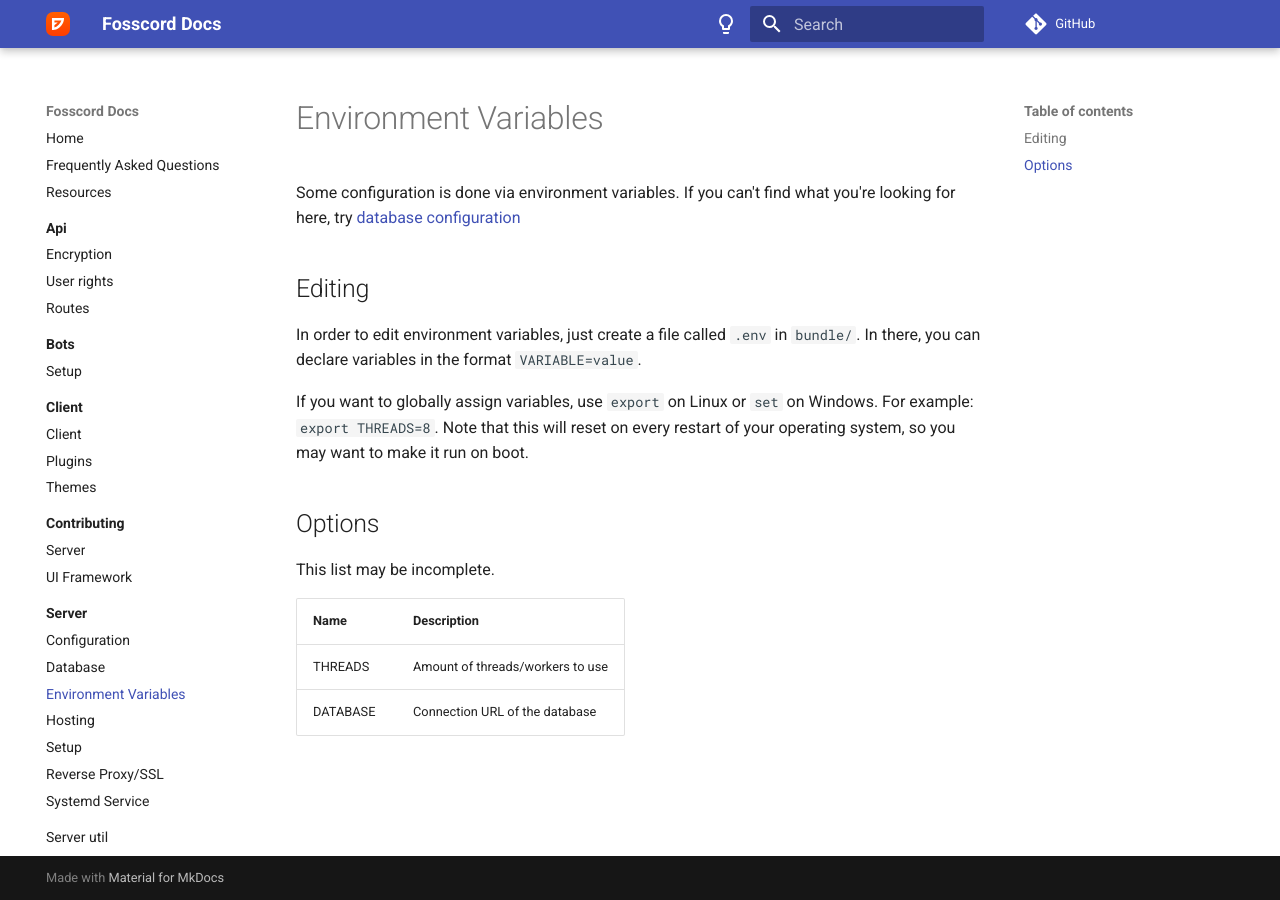
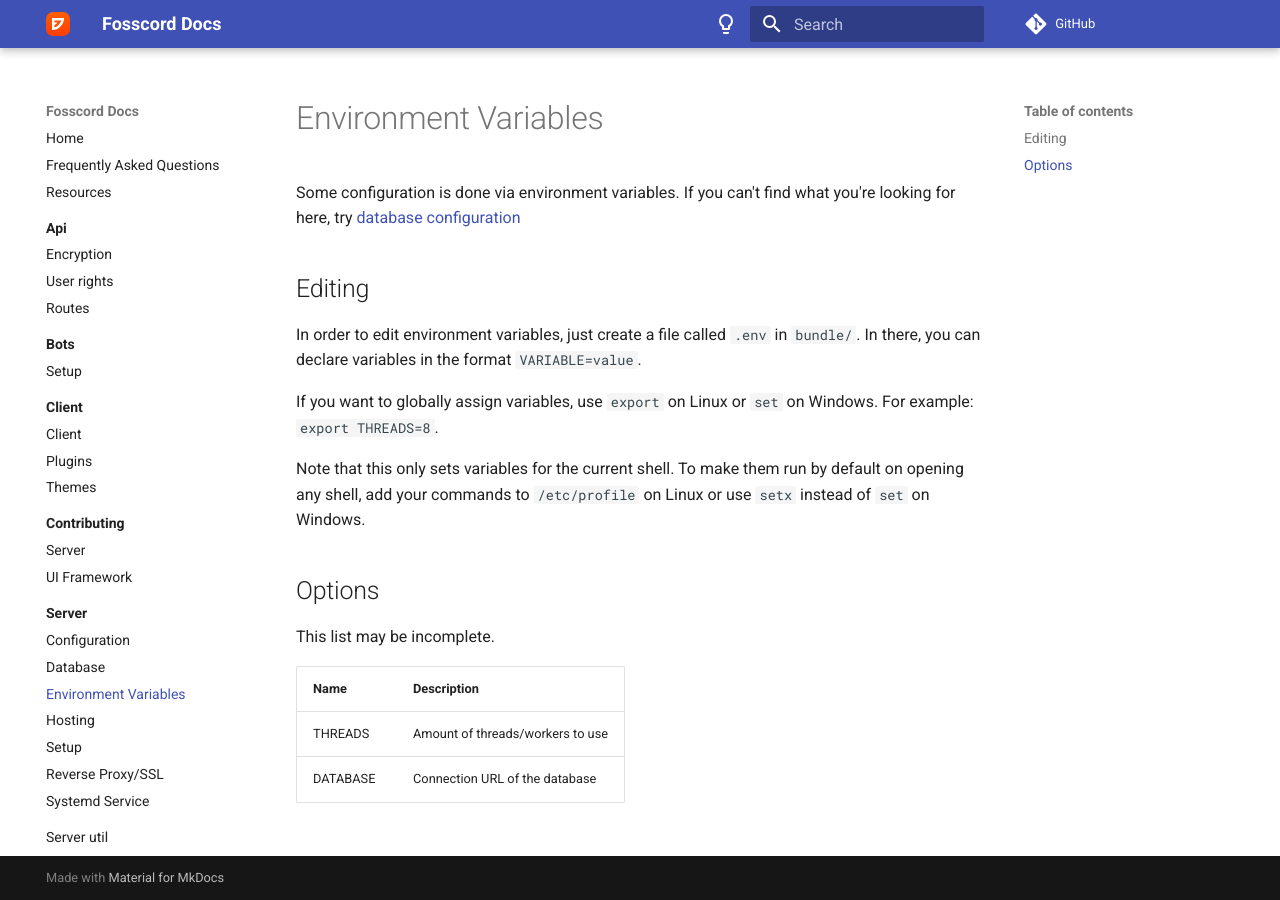
Before and after one commit to spacebarchat/docs, an MkDocs documentation site: the page built from docs/server/env.md, in a window 1280 px wide. Built offline with MkDocs 1.6.1 and Material for MkDocs 9.7.7, drawn with Linux system fonts in a browser that asks for light colours; comment, search, counter and statistics services are not loaded.

Commit message:
apparently my setup is weird

```diff
--- a/docs/server/env.md
+++ b/docs/server/env.md
@@ -8,7 +8,8 @@
 
 If you want to globally assign variables, use `export` on Linux or `set` on Windows.
 For example: `export THREADS=8`.
-Note that this will reset on every restart of your operating system, so you may want to make it run on boot.
+
+Note that this only sets variables for the current shell. To make them run by default on opening any shell, add your commands to ``/etc/profile`` on Linux or use ``setx`` instead of ``set`` on Windows.
 
 ## Options
 
```
